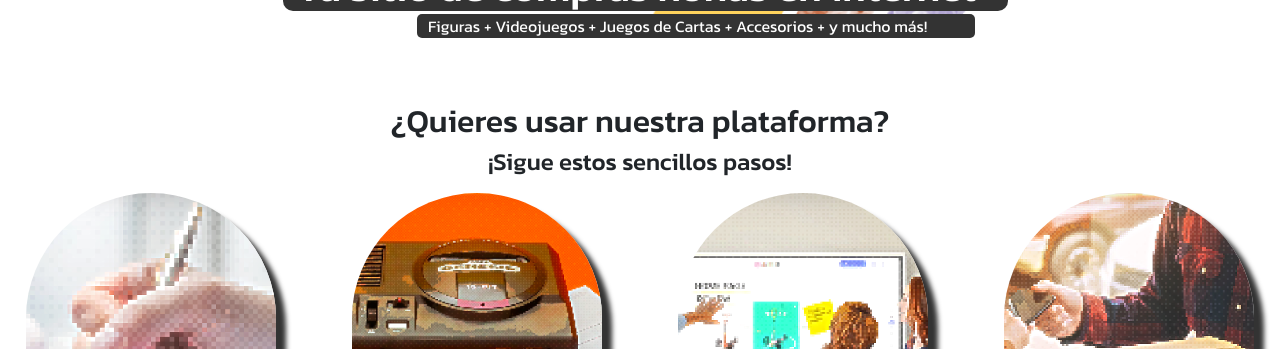
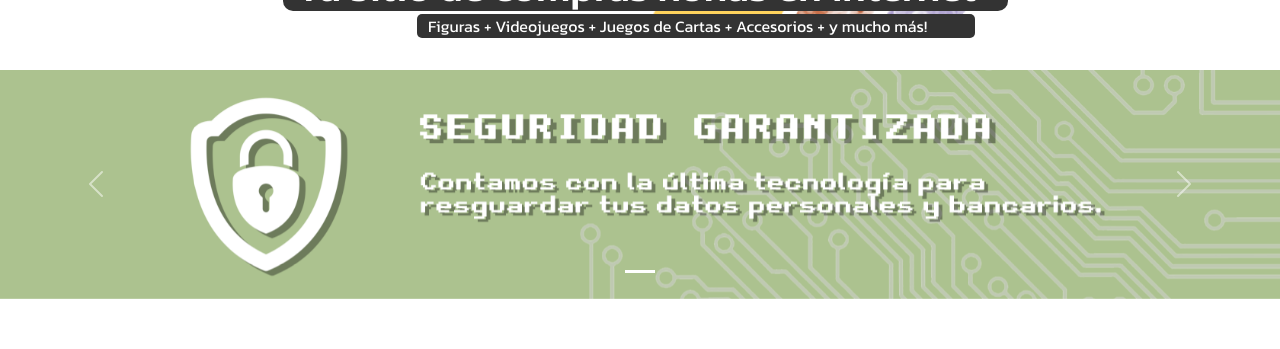
Before and after one commit to cpileon/la_-o-eria_cl, a React (Vite) app: page / in a window 1280 px wide. Shown: the part 430-779 px from the top of the page. Built offline with nearby package versions, Linux system fonts and the light colour scheme.

Commit message:
Carrusel hecho

```diff
--- /dev/null
+++ b/src/Components/Carrusel.jsx
@@ -0,0 +1,30 @@
+import React, {useEffect} from 'react'
+import Aos from 'aos'
+import 'aos/dist/aos.css'
+
+import Carousel from 'react-bootstrap/Carousel';
+
+//Importar imágenes
+import img1 from '../assets/c1.png'
+
+const Carrusel = () => {
+    //Animación de entrada
+    useEffect(()=>{
+      Aos.init({duration: 2000})
+    }, [])
+
+  return (
+    <div className='Carrusel' data-aos='fade-up' data-aos-duration='2500'>
+       <Carousel>
+        <Carousel.Item>
+          <img className="d-block w-100"
+            src={img1}
+            alt="First slide"
+          />
+        </Carousel.Item>
+      </Carousel>
+    </div>
+  )
+}
+
+export default Carrusel
--- a/src/index.scss
+++ b/src/index.scss
@@ -142,6 +142,10 @@ $theme-colors: (
     }
 }
 
+//5.Carrusel
+.Carrusel{
+    margin: 2rem 0rem 2rem 0rem;
+}
 //4.Pasos
 .steps{
     .sectionContainer{
--- a/src/views/Home.jsx
+++ b/src/views/Home.jsx
@@ -5,9 +5,11 @@ import 'aos/dist/aos.css'
 
 //Importar Componentes
 import Steps from '../Components/Steps'
+
 //Importar Assets
 import videoHome from '../assets/videoHome.mp4'
 import imagebanner from '../assets/homeimg1.png'
+import Carrusel from '../Components/Carrusel'
 
 const Home = () => {
   //Animación de entrada
@@ -36,6 +38,7 @@ const Home = () => {
             </div>
         </div>
     </div>
+    <Carrusel />
     <Steps />
 
     </>
```
Also changed, not shown: src/Components/Carousel.jsx (deleted, +0 -12 lines), src/index.css, 1 other file (tests, documents, lock files or other folders).
